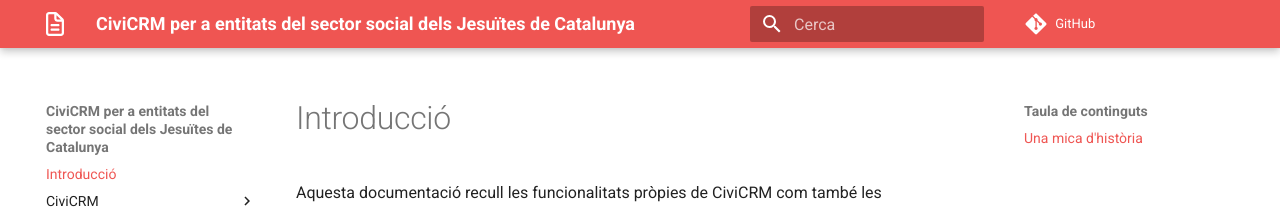
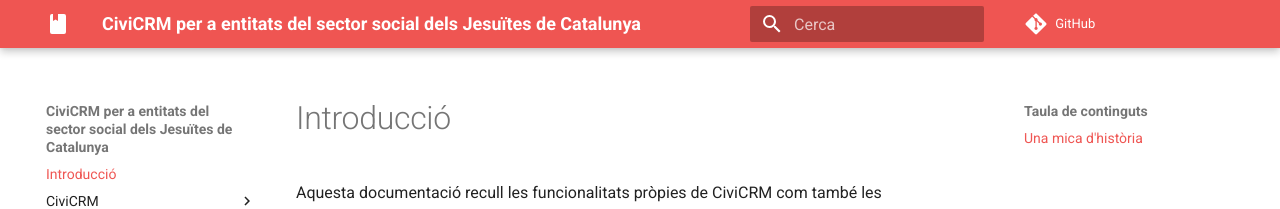
Before and after one commit to xavi-xaloc/civicrm-for-socialsj-doc, an MkDocs documentation site: the page built from docs/index.md, in a window 1280 px wide. Shown: the top 209 px of the page. Built offline with MkDocs 1.6.1 and Material for MkDocs 9.7.7, drawn with Linux system fonts in a browser that asks for light colours; comment, search, counter and statistics services are not loaded.

```diff
--- a/mkdocs.yml
+++ b/mkdocs.yml
@@ -88,7 +88,7 @@
     primary: red
     accent: red
   icon:
-    logo: fontawesome/regular/file-alt
+    logo: material/book
   favicon: favicon.png
 
 markdown_extensions:
```
